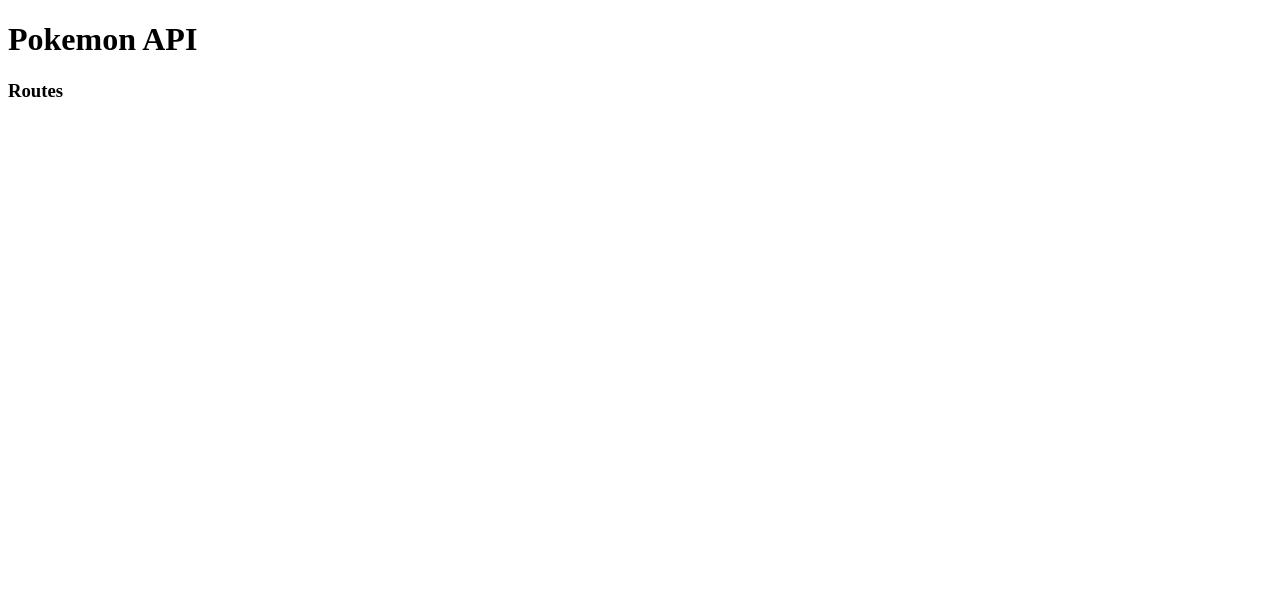
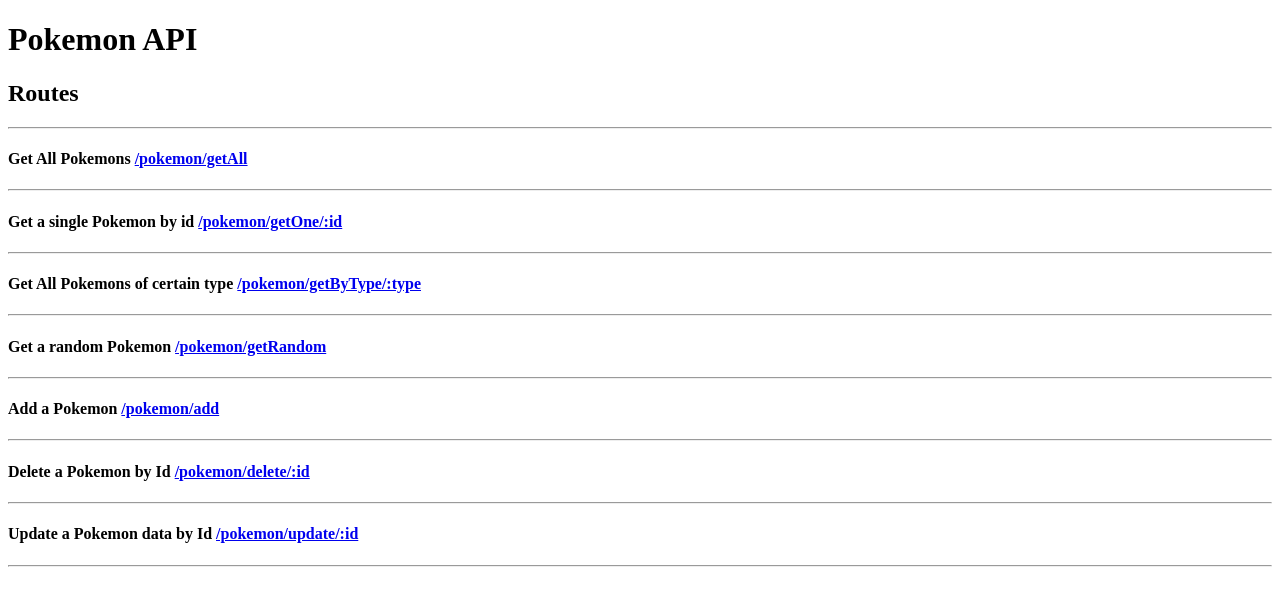
Before and after one commit to Lakshit-Chiranjiv/Simple-Pokemon-REST-API-usingDB, a website: page view/apiMain.html in a window 1280 px wide. Drawn offline with Linux system fonts and the light colour scheme.

Commit message:
completed the api main page

```diff
--- a/view/apiMain.html
+++ b/view/apiMain.html
@@ -8,6 +8,14 @@
 </head>
 <body>
     <h1>Pokemon API</h1>
-    <h3>Routes</h3>
+    <h2>Routes</h2>
+    <hr>
+    <h4>Get All Pokemons  <a href="/pokemon/getAll">/pokemon/getAll</a></h4><hr>
+    <h4>Get a single Pokemon by id <a href="/pokemon/getOne/:id">/pokemon/getOne/:id</a></h4><hr>
+    <h4>Get All Pokemons of certain type  <a href="/pokemon/getByType/:type">/pokemon/getByType/:type</a></h4><hr>
+    <h4>Get a random Pokemon  <a href="/pokemon/getRandom">/pokemon/getRandom</a></h4><hr>
+    <h4>Add a Pokemon  <a href="/pokemon/add">/pokemon/add</a></h4><hr>
+    <h4>Delete a Pokemon by Id  <a href="/pokemon/delete/:id">/pokemon/delete/:id</a></h4><hr>
+    <h4>Update a Pokemon data by Id  <a href="/pokemon/update/:id">/pokemon/update/:id</a></h4><hr>
 </body>
 </html>
```
